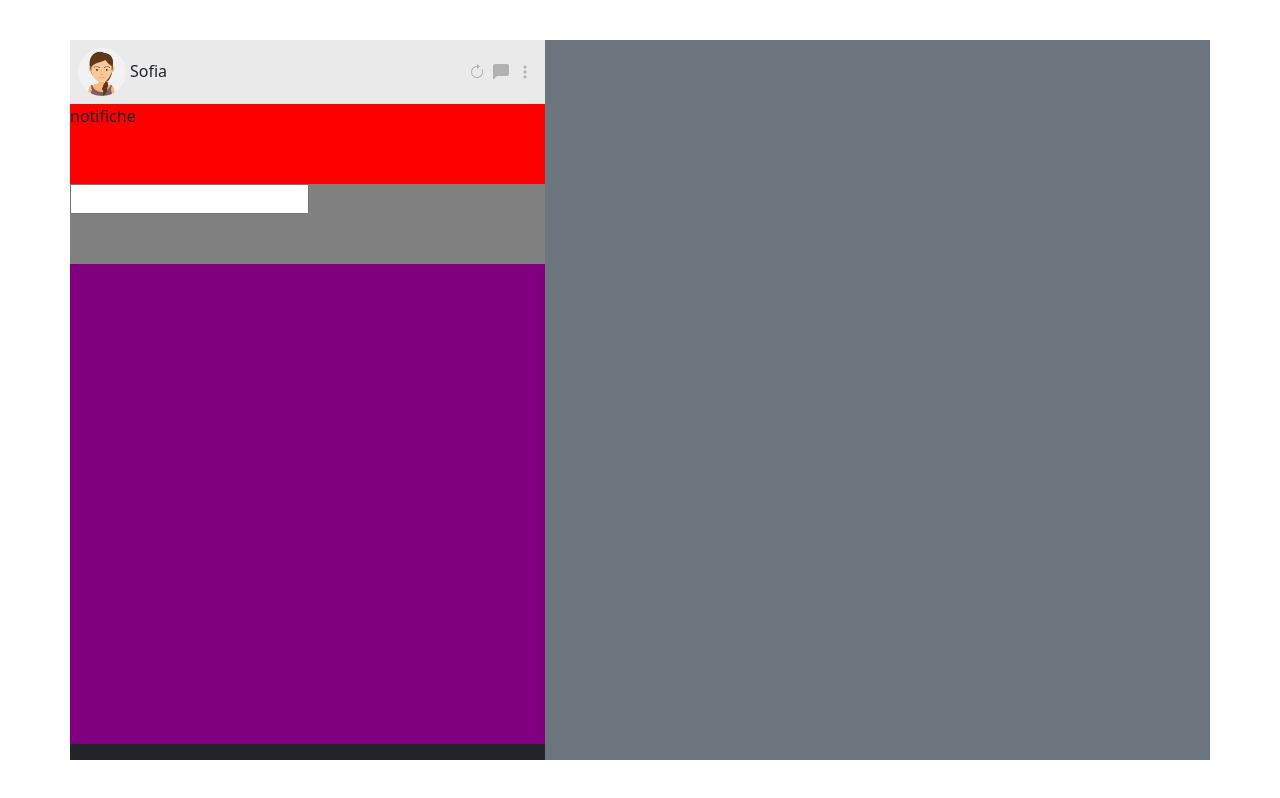
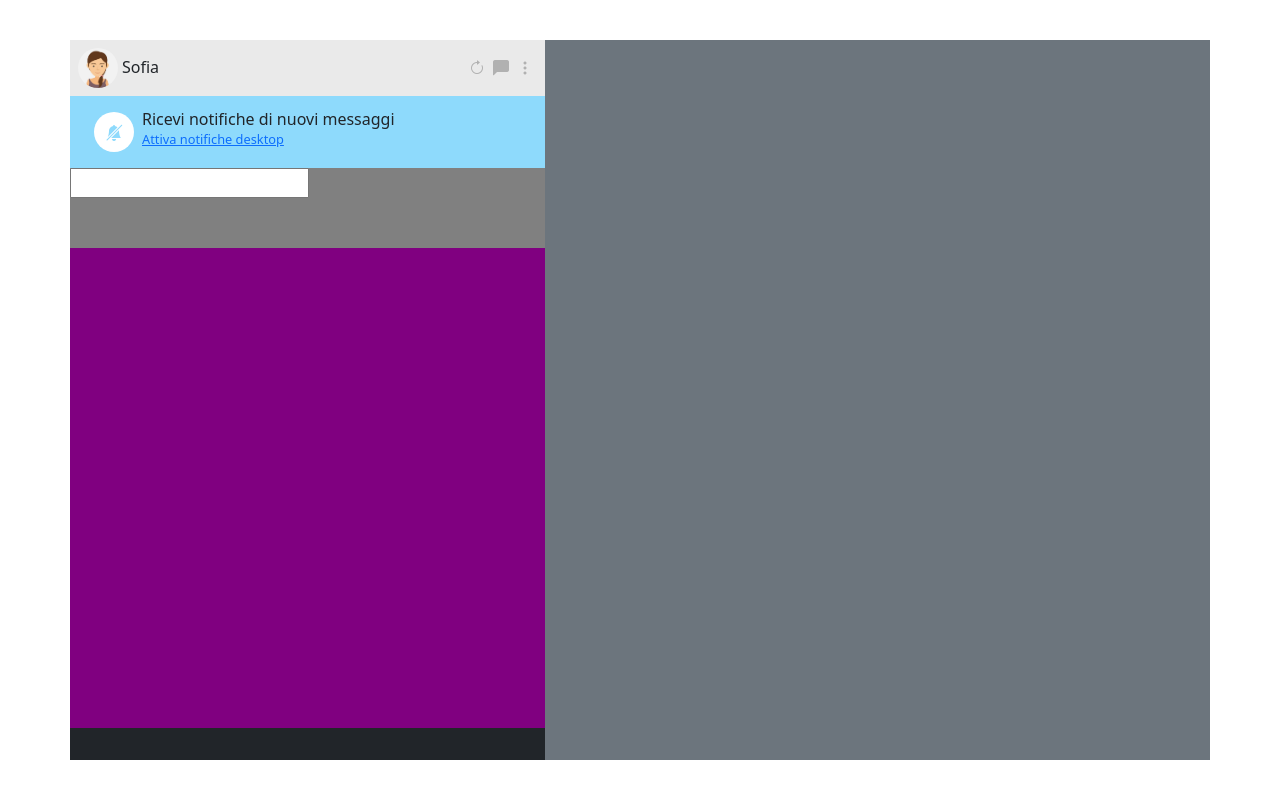
Before and after one commit to Luz42/vue-boolzapp, a plain HTML site: page index.html in a window 1280 px wide. Drawn offline with nearby package versions, Linux system fonts and the light colour scheme.

Commit message:
LAYOUT NOTIFICATION OK  sono state rimosse alcune altezze fisse  è stata data una dimensione fissa alle immagini del SIDE CONTACTS

```diff
--- a/index.html
+++ b/index.html
@@ -17,12 +17,12 @@
         <div class="container">
             <div class="row">
                 <!-- SIDE CONTACTS -->
-                <section class="col-5 p-0 bg-dark ae-90vh ae-mt-5vh">
+                <section id="side-contacts" class="col-5 p-0 bg-dark ae-90vh ae-mt-5vh">
                     <!-- USER SECTION -->
-                    <div class="p-2 d-flex justify-content-between align-items-center" style="height: 8vh; background-color: #eaeaea">
+                    <div class="p-2 d-flex justify-content-between align-items-center" style="background-color: #eaeaea">
                         <!-- NAME USER -->
-                        <div style="height: 100%;" class="d-flex align-items-center">
-                            <img style="height: 100%;" class=" rounded-5 img-fluid" src="img/avatar_io.jpg" alt="My Avatar">
+                        <div class="d-flex align-items-center">
+                            <img class=" rounded-5 img-fluid" src="img/avatar_io.jpg" alt="My Avatar">
                             <h6 class="ps-1 m-0">Sofia</h6>
                         </div>
                         <!-- / NAME USER -->
@@ -36,7 +36,13 @@
                     </div>
                     <!-- / USER SECTION -->
                     <!-- NOTIFICATION -->
-                    <div style="height: 10vh; background-color: red">notifiche</div>
+                    <div class=" d-flex align-items-center p-3" style="background-color: #8edafc">
+                        <i style="height: 2.5em; width: 2.5em; color: #8edafc; background-color: white;" class="bi bi-bell-slash-fill flex-shrink-0 ms-2 rounded-5 d-flex justify-content-center align-items-center"></i>
+                        <div class="ms-2">
+                            <h6 style="line-height: 0.7em;" class="m-0">Ricevi notifiche di nuovi messaggi</h6>
+                            <a style="font-size: 0.8em" href="#">Attiva notifiche desktop</a>
+                        </div>
+                    </div>
                     <!-- / NOTIFICATION -->
                     <!-- SEARCH CONTACT -->
                     <div style="height: 10vh; background-color: grey"><input type="text"></div>
--- a/style.css
+++ b/style.css
@@ -1,3 +1,5 @@
+/* WEB APP BASE LAYOUT */
+
 .ae-90vh{
 
     height: 90vh !important;
@@ -8,6 +10,18 @@
     margin-top: 5vh !important;
 }
 
+/* / WEB APP BASE LAYOUT */
+
+
+/* SIDE CONTACT */
+
 i.px-1.bi{
     color: #b1b1b1 !important;
 }
+
+#side-contacts img{
+    height: 2.5em !important;
+    width: 2.5em !important;
+}
+
+/* / SIDE CONTACT */
```
